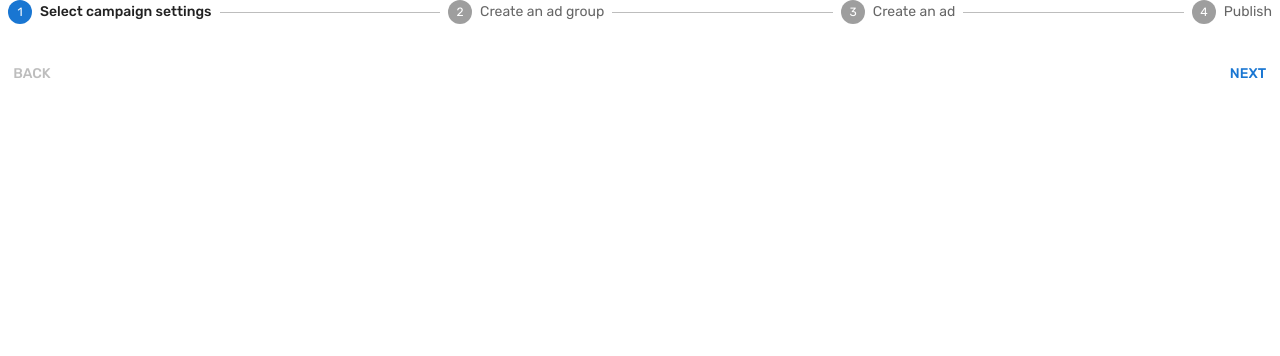
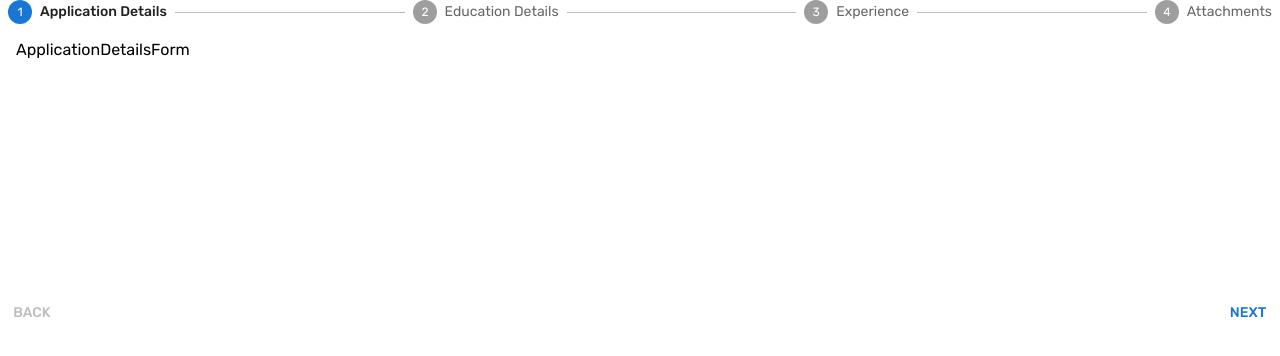
Before and after one commit to AcharyaUniversity/JobApplication, a React (Create React App) app: page / in a window 1280 px wide. Shown: the top 356 px of the page. Built offline with nearby package versions, Linux system fonts and the light colour scheme.

Commit message:
update steps

```diff
--- a/package.json
+++ b/package.json
@@ -8,6 +8,7 @@
     "@emotion/styled": "^11.8.1",
     "@mui/icons-material": "^5.8.0",
     "@mui/material": "^5.8.0",
+    "@mui/styles": "^5.8.0",
     "@testing-library/jest-dom": "^5.16.4",
     "@testing-library/react": "^13.2.0",
     "@testing-library/user-event": "^13.5.0",
--- a/src/containers/DesktopFormStepper.tsx
+++ b/src/components/DesktopFormStepper.tsx
@@ -1,13 +1,17 @@
-import * as React from "react";
-import Box from "@mui/material/Box";
-import Stepper from "@mui/material/Stepper";
-import Step from "@mui/material/Step";
-import StepLabel from "@mui/material/StepLabel";
-import Button from "@mui/material/Button";
-import Typography from "@mui/material/Typography";
+import {
+  Box,
+  Stepper,
+  Step,
+  StepLabel,
+  Button,
+  Typography,
+} from "@mui/material";
+import { makeStyles } from "@mui/styles";
+
+const useStyles = makeStyles(() => ({}));
 
 interface Props {
-  steps: { label: string; description: string }[];
+  steps: { label: string; form: JSX.Element }[];
   activeStep: number;
   handleNext: () => void;
   handleBack: () => void;
@@ -36,11 +40,9 @@ function DesktopStepper({ steps, activeStep, handleNext, handleBack }: Props) {
         </>
       ) : (
         <>
-          <Typography sx={{ mt: 2, mb: 1 }}>
-            {/* <Box sx={{ height: 255, maxWidth: 400, width: "100%", p: 2 }}>
-              {steps[activeStep].description}
-            </Box> */}
-          </Typography>
+          <Box sx={{ height: 255, maxWidth: 400, width: "100%", p: 2 }}>
+            {steps[activeStep].form}
+          </Box>
           <Box sx={{ display: "flex", flexDirection: "row", pt: 2 }}>
             <Button
               color="inherit"
--- /dev/null
+++ b/src/components/Forms/ApplicationDetailsForm.tsx
@@ -0,0 +1,7 @@
+import React from "react";
+
+function ApplicationDetailsForm() {
+  return <div>ApplicationDetailsForm</div>;
+}
+
+export default ApplicationDetailsForm;
--- /dev/null
+++ b/src/components/Forms/AttachmentsForm.tsx
@@ -0,0 +1,7 @@
+import React from "react";
+
+function AttachmentsForm() {
+  return <div>AttachmentsForm</div>;
+}
+
+export default AttachmentsForm;
--- /dev/null
+++ b/src/components/Forms/EducationDetailsForm.tsx
@@ -0,0 +1,7 @@
+import React from "react";
+
+function EducationDetailsForm() {
+  return <div>EducationDetailsForm</div>;
+}
+
+export default EducationDetailsForm;
--- /dev/null
+++ b/src/components/Forms/ExperienceForm.tsx
@@ -0,0 +1,7 @@
+import React from "react";
+
+function ExperienceForm() {
+  return <div>ExperienceForm</div>;
+}
+
+export default ExperienceForm;
--- a/src/containers/MobileFormStepper.tsx
+++ b/src/components/MobileFormStepper.tsx
@@ -1,15 +1,10 @@
-import * as React from "react";
-import Box from "@mui/material/Box";
+import { Box, MobileStepper, Paper, Typography, Button } from "@mui/material";
 import { useTheme } from "@mui/material/styles";
-import MobileStepper from "@mui/material/MobileStepper";
-import Paper from "@mui/material/Paper";
-import Typography from "@mui/material/Typography";
-import Button from "@mui/material/Button";
 import KeyboardArrowLeft from "@mui/icons-material/KeyboardArrowLeft";
 import KeyboardArrowRight from "@mui/icons-material/KeyboardArrowRight";
 
 interface Props {
-  steps: { label: string; description: string }[];
+  steps: { label: string; form: JSX.Element }[];
   activeStep: number;
   handleNext: () => void;
   handleBack: () => void;
@@ -59,7 +54,7 @@ function MobileFormStepper({
             <Typography>{steps[activeStep].label}</Typography>
           </Paper>
           <Box sx={{ height: 255, maxWidth: 400, width: "100%", p: 2 }}>
-            {steps[activeStep].description}
+            {steps[activeStep].form}
           </Box>
           <MobileStepper
             variant="text"
--- a/src/containers/FormStepper.tsx
+++ b/src/containers/FormStepper.tsx
@@ -1,31 +1,28 @@
 import { useState } from "react";
-import DesktopFormStepper from "./DesktopFormStepper";
-import MobileFormStepper from "./MobileFormStepper";
+import DesktopFormStepper from "../components/DesktopFormStepper";
+import MobileFormStepper from "../components/MobileFormStepper";
 import { useMobileView } from "../utils/ViewContext";
+import ApplicationDetailsForm from "../components/Forms/ApplicationDetailsForm";
+import EducationDetailsForm from "../components/Forms/EducationDetailsForm";
+import ExperienceForm from "../components/Forms/ExperienceForm";
+import AttachmentsForm from "../components/Forms/AttachmentsForm";
 
 const steps = [
   {
-    label: "Select campaign settings",
-    description: `For each ad campaign that you create, you can control how much
-                you're willing to spend on clicks and conversions, which networks
-                and geographical locations you want your ads to show on, and more.`,
+    label: "Application Details",
+    form: <ApplicationDetailsForm />,
   },
   {
-    label: "Create an ad group",
-    description:
-      "An ad group contains one or more ads which target a shared set of keywords.",
+    label: "Education Details",
+    form: <EducationDetailsForm />,
   },
   {
-    label: "Create an ad",
-    description: `Try out different ad text to see what brings in the most customers,
-                and learn how to enhance your ads using features like ad extensions.
-                If you run into any problems with your ads, find out how to tell if
-                they're running and how to resolve approval issues.`,
+    label: "Experience",
+    form: <ExperienceForm />,
   },
   {
-    label: "Publish",
-    description:
-      "Lorem ipsum dolor sit amet, consectetur adipiscing elit, sed do eiusmod tempor incididunt ut labore et dolore magna aliqua. Ut enim ad minim veniam.",
+    label: "Attachments",
+    form: <AttachmentsForm />,
   },
 ];
 
@@ -51,6 +48,7 @@ function FormStepper() {
         handleBack={handleBack}
       />
     );
+  else
     return (
       <DesktopFormStepper
         steps={steps}
```
Also changed, not shown: 1 other file (tests, documents, lock files or other folders). Lines whose indentation alone changed are shown as unchanged.
